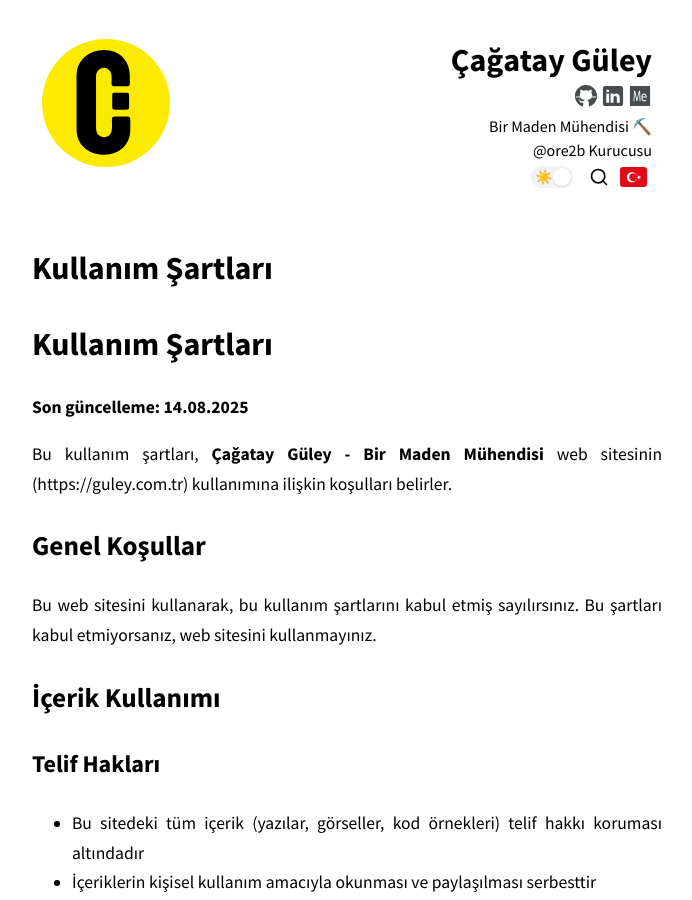
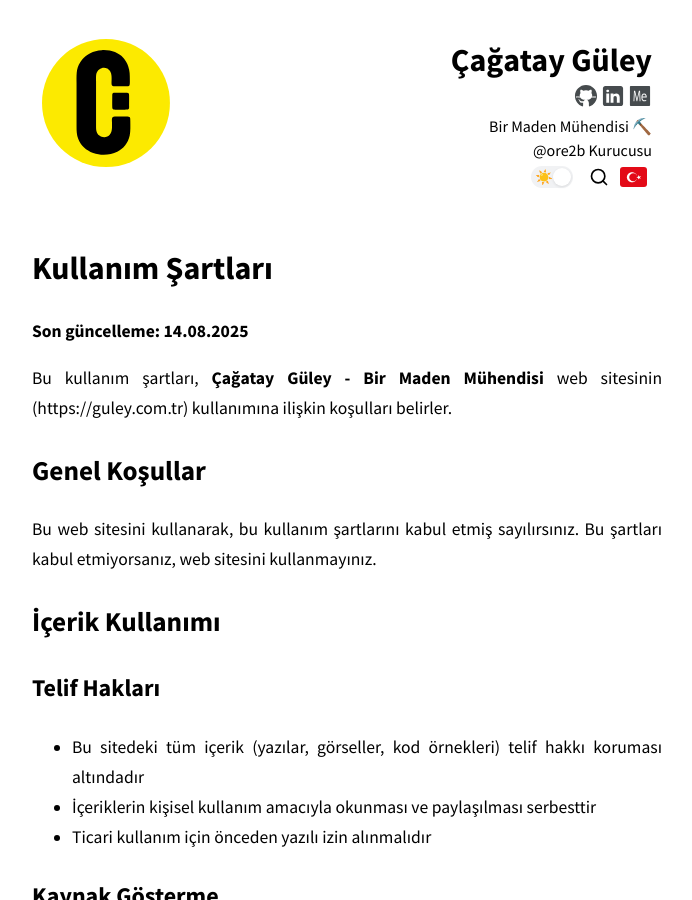
Before and after one commit to guleyc/blog-tr, a Jekyll site: the page built from terms-of-service.md, in a window 1280 px wide and 900 px high. Shown: the whole window, without its empty margins (293-985 px from the left). Built offline with Jekyll 4.4.1, drawn with Linux system fonts in a browser that asks for light colours; comment, search, counter and statistics services are not loaded.

Commit message:
Update terms-of-service.md

```diff
--- a/terms-of-service.md
+++ b/terms-of-service.md
@@ -9,8 +9,6 @@ redirect_from:
  - /terms-of-service/
 author: Çağatay Güley
 ---
-
-# Kullanım Şartları
 
 **Son güncelleme: {{ site.time | date: "%d.%m.%Y" }}**
 
```
